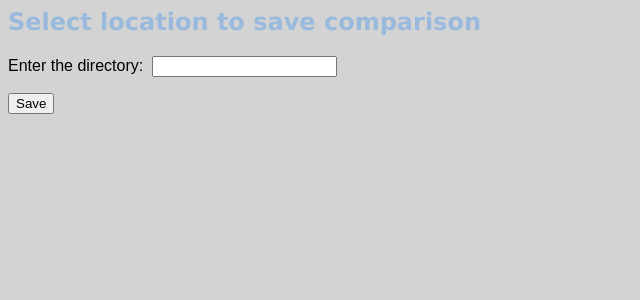
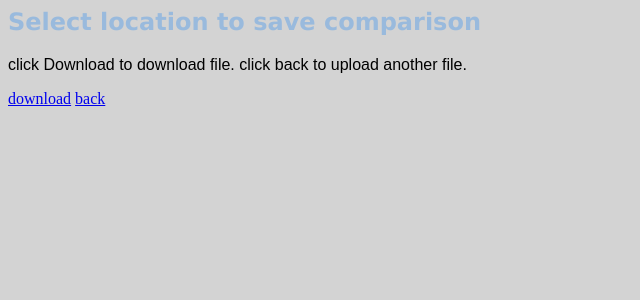
Before and after one commit to jessti6/conceptmapper-master, a Flask app: template templates/download.html in a window 1280 px wide. Shown: the top 300 px of the page, without its empty margins (0-640 px from the left). Run offline with Flask 2, Linux system fonts and the light colour scheme; the template is opened without the code that fills it, so the values that code supplies are empty; parts of the project's set-up code (start-up, migrations or seed data) failed here and were passed over.

Commit message:
download

```diff
--- a/templates/complete.html
+++ b/templates/complete.html
@@ -5,6 +5,8 @@
     </title>
 </head>
 <body>
-<h2>You should be able to find your </h2>
+<!--<h2>You should be able to find your </h2>-->
+<p>click back to upload another file.</p>>
+<a href="{{ url_for('upload_form')}}"> back </a>
 </body>
 </html>
--- a/templates/download.html
+++ b/templates/download.html
@@ -17,12 +17,7 @@
 			}
 		</style>
 		<script>
-			window.onpageshow = function() {
-				populate();
-			}
-			function populate() {
-				document.getElementById("out_path").value = "{{ context.out_directory }}";
-			}
+
 		</script>
 	</head>
     <body>
@@ -38,18 +33,20 @@
 			{% endif %}
 			{% endwith %}
 		</p>
-		<form method="post" action="/out">
+<!--		<form method="post" action="/out">-->
+		<form method="post" action="/download_file">
+
 		    <dl>
-				<p>Enter the directory:&nbsp
-<!--					<a href="{{ url_for('p') }}" download>Download</a>-->
-					<input type="text" id="out_path" name="out_path" autocomplete="off">
-<!--					<input type="file" webkitdirectory directory multiple id="out_path" name="out_path" autocomplete="off"/>-->
-
+				<p>
+<!--					<input type="text" id="out_path" name="out_path" autocomplete="off">-->
+				<p>click Download to download file. click back to upload another file.</p>
+				<a href="/getDownload">download</a>
+				<a href="{{ url_for('upload_form')}}"> back</a>
 				</p>
 			</dl>
-			<p>
-				<input type="submit" value="Save">
-			</p>
+<!--			<p>-->
+<!--				<input type="submit" value="Save">-->
+<!--			</p>-->
 		</form>
     </body>
 </html>
--- a/templates/upload.html
+++ b/templates/upload.html
@@ -33,7 +33,7 @@
 			<ul class=flashes>
 				{% for message in messages %}
 				<li>{{ message }}</li>
-				{% endfor %}
+				{% endfor %}f
 			</ul>
 			{% endif %}
 			{% endwith %}
@@ -53,7 +53,7 @@
 				{% else %}
 				<p>Enter the student file:&nbsp;
 				{% endif %}
-					<input type="file"  name="student_file" autocomplete="off" required>
+					<input type="file" name="student_file" autocomplete="off" required>
 				</p>
 			</dl>
 			<p>
```
